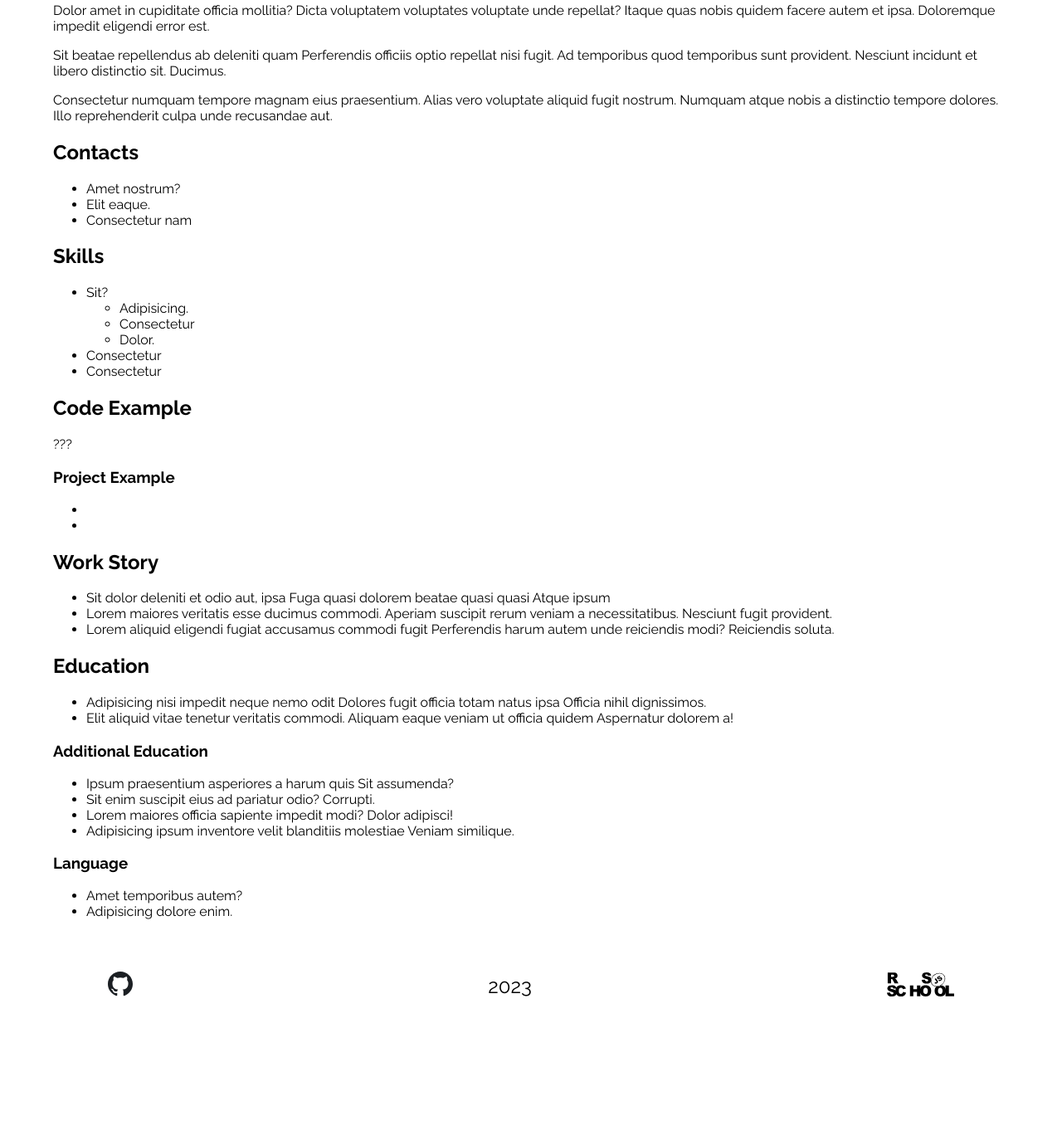
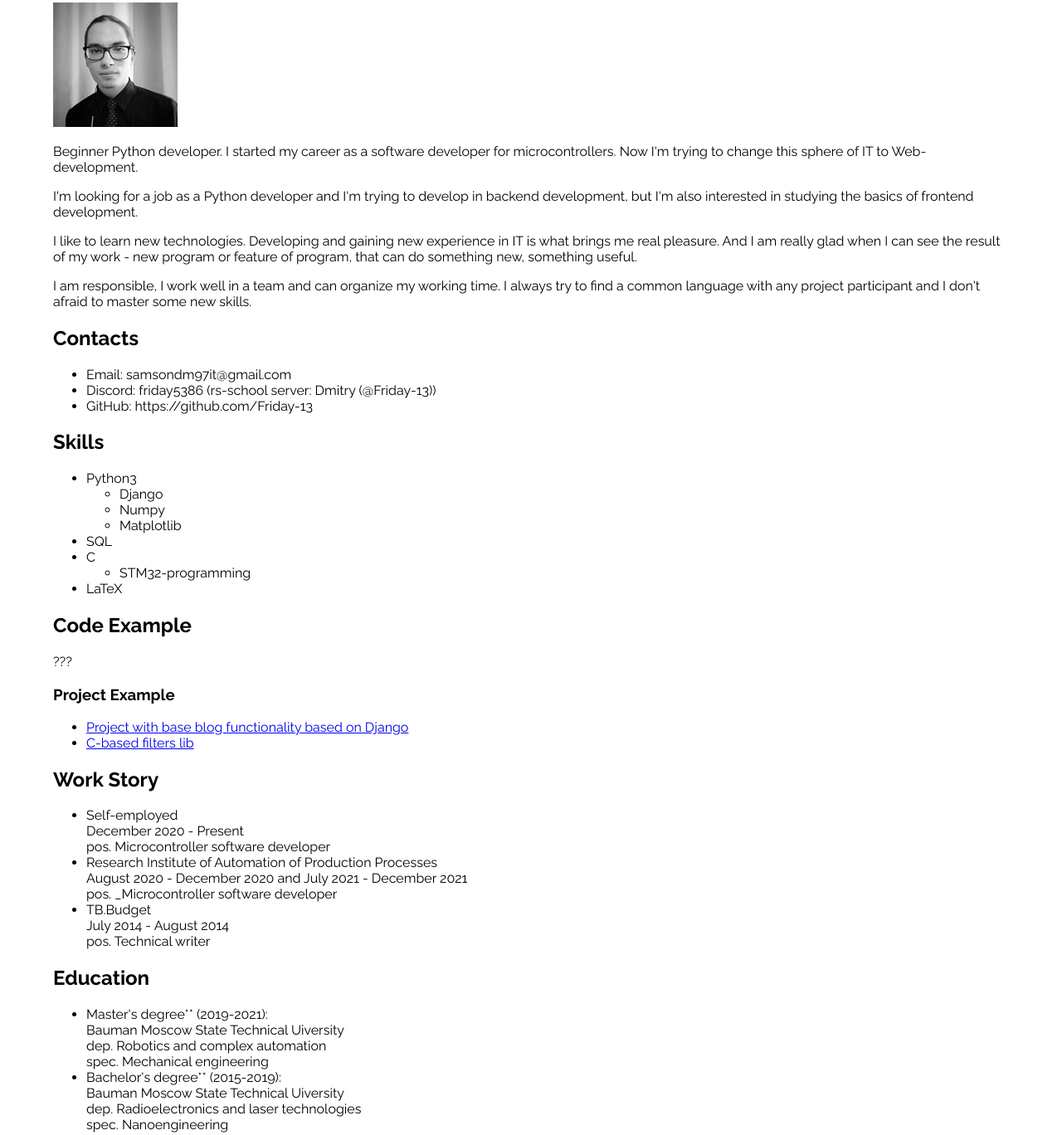
Before and after one commit to Friday-13/rsschool-cv-stage0, a plain HTML site: page index.html in a window 1280 px wide. Shown: the part 213-1581 px from the top of the page at 83% size. Before the commit the page ends 1465 px from the top, so only its background shows below. Drawn offline with Linux system fonts and the light colour scheme.

Commit message:
feat: add real information

```diff
--- a/index.html
+++ b/index.html
@@ -31,17 +31,37 @@
 
     <section id="about-me" class="section">
       <h2 class="section-title">About Me</h2>
-      <p>Dolor amet in cupiditate officia mollitia? Dicta voluptatem voluptates voluptate unde repellat? Itaque quas nobis quidem facere autem et ipsa. Doloremque impedit eligendi error est.</p>
-      <p>Sit beatae repellendus ab deleniti quam Perferendis officiis optio repellat nisi fugit. Ad temporibus quod temporibus sunt provident. Nesciunt incidunt et libero distinctio sit. Ducimus.</p>
-      <p>Consectetur numquam tempore magnam eius praesentium. Alias vero voluptate aliquid fugit nostrum. Numquam atque nobis a distinctio tempore dolores. Illo reprehenderit culpa unde recusandae aut.</p>
+      <img src="./assets/img/photo_cv.jpg" alt="my photo">
+      <p>
+        Beginner Python developer.
+        I started my career as a software developer for microcontrollers.
+        Now I'm trying to change this sphere of IT to Web-development.
+      </p>
+      <p>
+        I'm looking for a job as a Python developer
+        and I'm trying to develop in backend development,
+        but I'm also interested in studying the basics of
+        frontend development.
+      </p>
+      <p>
+        I like to learn new technologies.
+        Developing and gaining new experience in IT is what brings me real pleasure.
+        And I am really glad when I can see the result of my work - new program
+        or feature of program, that can do something new, something useful.
+      </p>
+      <p>
+        I am responsible, I work well in a team and can organize my working time.
+        I always try to find a common language with any project participant and
+        I don't afraid to master some new skills.
+      </p>
     </section>
 
     <section id="contacts" class="section">
       <h2 class="section-title">Contacts</h2>
       <ul>
-        <li>Amet nostrum?</li>
-        <li>Elit eaque.</li>
-        <li>Consectetur nam</li>
+        <li>Email: samsondm97it@gmail.com</li>
+        <li>Discord: friday5386 (rs-school server: Dmitry (@Friday-13))</li>
+        <li>GitHub: https://github.com/Friday-13</li>
       </ul>
     </section>
 
@@ -49,15 +69,20 @@
     <section id="skills" class="section">
       <h2 class="section-title">Skills</h2>
       <ul>
-        <li>Sit?
+        <li>
+          Python3
           <ul>
-            <li>Adipisicing.</li>
-            <li>Consectetur</li>
-            <li>Dolor.</li>
+            <li>Django</li>
+            <li>Numpy</li>
+            <li>Matplotlib</li>
           </ul>
         </li>
-        <li>Consectetur</li>
-        <li>Consectetur</li>
+        <li>SQL</li>
+        <li>C</li>
+        <ul>
+          <li>STM32-programming</li>
+        </ul>
+        <li>LaTeX</li>
       </ul>
 
     </section>
@@ -68,8 +93,8 @@
       <section id="projects" class="section">
         <h3>Project Example</h3>
         <ul>
-          <li></li>
-          <li></li>
+          <li><a href="https://github.com/Friday-13/dartblog">Project with base blog functionality based on Django</a></li>
+          <li><a href="https://github.com/Friday-13/libfilters">C-based filters lib</a></li>
         </ul>
       </section>
     </section>
@@ -77,9 +102,21 @@
     <section id="work-story" class="section">
       <h2 class="section-title">Work Story</h2>
       <ul>
-        <li>Sit dolor deleniti et odio aut, ipsa Fuga quasi dolorem beatae quasi quasi Atque ipsum</li>
-        <li>Lorem maiores veritatis esse ducimus commodi. Aperiam suscipit rerum veniam a necessitatibus. Nesciunt fugit provident.</li>
-        <li>Lorem aliquid eligendi fugiat accusamus commodi fugit Perferendis harum autem unde reiciendis modi? Reiciendis soluta.</li>
+        <li>
+          Self-employed <br>
+          December 2020 - Present <br>
+          pos. Microcontroller software developer
+        </li>
+        <li>
+          Research Institute of Automation of Production Processes <br>
+          August 2020 - December 2020 and July 2021 - December 2021 <br>
+          pos. _Microcontroller software developer
+        </li>
+        <li>
+          TB.Budget <br>
+          July 2014 - August 2014 <br>
+          pos. Technical writer
+        </li>
       </ul>
 
     </section>
@@ -87,24 +124,47 @@
     <section id="Education" class="section">
       <h2 class="section-title">Education</h2>
       <ul>
-        <li>Adipisicing nisi impedit neque nemo odit Dolores fugit officia totam natus ipsa Officia nihil dignissimos.</li>
-        <li>Elit aliquid vitae tenetur veritatis commodi. Aliquam eaque veniam ut officia quidem Aspernatur dolorem a!</li>
+        <li>
+
+          Master's degree** (2019-2021): <br>
+          Bauman Moscow State Technical Uiversity <br>
+          dep. Robotics and сomplex automation <br>
+          spec. Mechanical engineering
+        </li>
+        <li>
+          Bachelor's degree** (2015-2019): <br>
+          Bauman Moscow State Technical Uiversity <br>
+          dep. Radioelectronics and laser technologies <br>
+          spec. Nanoengineering
+        </li>
       </ul>
 
       <section id="add-aducation" class="section">
         <h3>Additional Education</h3>
         <ul>
-          <li>Ipsum praesentium asperiores a harum quis Sit assumenda?</li>
-          <li>Sit enim suscipit eius ad pariatur odio? Corrupti.</li>
-          <li>Lorem maiores officia sapiente impedit modi? Dolor adipisci!</li>
-          <li>Adipisicing ipsum inventore velit blanditiis molestiae Veniam similique.</li>
+          <li>English
+            Yandex Practicum <br>
+            November 2022 - Present
+          </li>
+          <li><a href="https://stepik.org/cert/1988834">Database design</a> <br>
+            Stepik <br>
+            March 2022 - July 2022
+          </li>
+          <li><a href="https://stepik.org/cert/1962732">Advanced SQL</a> <br>
+            Stepik <br>
+            March 2022 - July 2022
+          </li>
+          <li><a href="https://stepik.org/cert/1523830">Base SQL</a> <br>
+            Stepik <br>
+            March 2022 - July 2022
+          </li>
         </ul>
       </section>
       <section id="language" class="section">
         <h3>Language</h3>
         <ul>
-          <li>Amet temporibus autem?</li>
-          <li>Adipisicing dolore enim.</li>
+          <li>Russian - native speaker</li>
+          <li>English - B1</li>
         </ul>
 
       </section>
--- a/style.css
+++ b/style.css
@@ -88,6 +88,10 @@ body {
 
 }
 
+.section-profile{
+}
+
+
 .year {
   font-size: 24px;
 }
```
